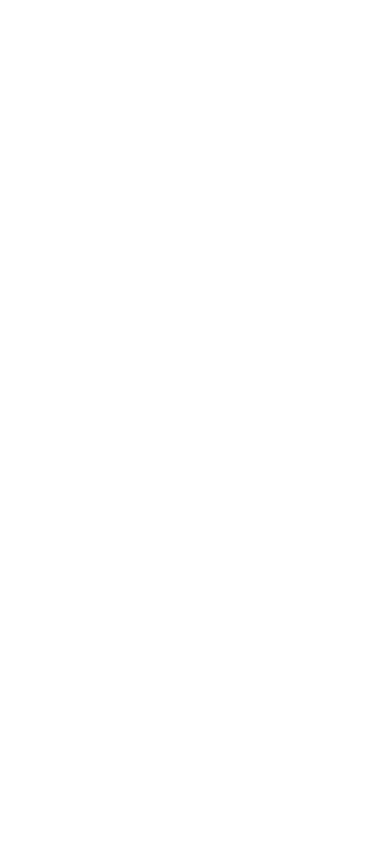
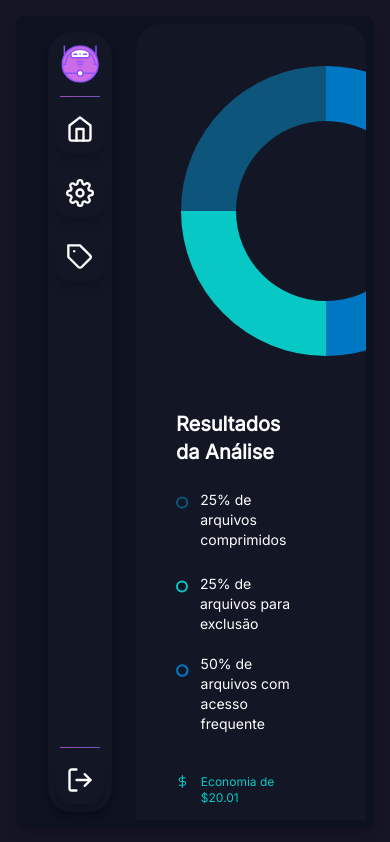
Before and after one commit to Anemaygi/CyberGari-interface, a React (Vite) app: page /dashboard in a window 390 px wide. Before the commit this address had no page. Built offline with nearby package versions, Linux system fonts and the light colour scheme.

Commit message:
feat: dashboard grid + minor responsiveness details

```diff
--- a/src/components/history-chart.tsx
+++ b/src/components/history-chart.tsx
@@ -51,7 +51,7 @@
 
 const HistoryChart: React.FC = () => {
   return (
-    <div className="h-full w-full overflow-y-auto items-center justify-center m-2 rounded-3xl flex flex-col bg-[#121625] mx-6 font-inter text-white shadow-md">
+    <div className="h-full w-full overflow-y-auto items-center justify-center rounded-3xl flex flex-col bg-[#121625] font-inter text-white shadow-md">
         <div className='items-left w-[90%] my-5'>
             <h2 className='text-xl font-extrabold text-left'>Armazenamento salvo por tempo</h2>
         </div>
--- a/src/components/pie-chart.tsx
+++ b/src/components/pie-chart.tsx
@@ -19,7 +19,7 @@
 
 const PieChart: React.FC = () => {
   return (
-    <div className="h-auto w-auto overflow-y-auto m-2 rounded-3xl flex-col font-inter bg-[#121625] mx-3 text-white shadow-md flow-root">
+    <div className="h-auto w-auto overflow-y-auto rounded-3xl flex-col font-inter bg-[#121625] text-white shadow-md flow-root">
       <div className="float-left mx-10 m-3.5 mt-8">
         <Doughnut data={data} />
       </div>
--- a/src/components/report-button.tsx
+++ b/src/components/report-button.tsx
@@ -14,8 +14,8 @@
 
 
   return (
-    <div className="border-2 border-roxo1 rounded-full p-2 m-4 inline-flex cursor-pointer h-full w-full" onClick={handleClick}>
-      <div className="shadow-sm bg-gradient-to-r m-1 from-roxo1 to-roxo2 w-full rounded-full flex items-center justify-center">
+    <div className="shadow-md border-2 border-roxo1 rounded-full p-2 inline-flex cursor-pointer h-72 w-72" onClick={handleClick}>
+      <div className="bg-gradient-to-r m-1 from-roxo1 to-roxo2 w-full rounded-full flex items-center justify-center">
         <div className="text-white"> <FiSearch size={size}/> </div>
       </div>
     </div>
--- /dev/null
+++ b/src/pages/dashboard.tsx
@@ -0,0 +1,34 @@
+import React from 'react';
+import SideBar from '@/components/sidebar';
+
+import PieChart from '@/components/pie-chart';
+import HistoryChart from '@/components/history-chart';
+import ReportButton from '@/components/report-button';
+
+
+const Dashboard: React.FC = () => {
+  return (
+      <div className="flex p-4 h-screen bg-secbackground">
+        <div className='flex shadow-lg rounded-lg w-screen h-full p-2 bg-background'>
+          <SideBar />
+
+           <div className="flex flex-grow overflow-y-auto">
+           <div className="grid grid-cols-1 lg:grid-cols-10 gap-4 w-full">
+            <div className="col-span-7 "><PieChart /></div>
+            <div className="col-span-3">oi</div>
+            <div className="col-span-7"><HistoryChart /></div>
+            <div className="col-span-3 flex justify-center align-center items-center">
+              <div className="h-72 w-72"><ReportButton size={80} /></div>
+            </div>
+          </div>
+
+           </div>
+
+
+        </div>
+      </div>
+
+  );
+};
+
+export default Dashboard;
--- a/src/pages/template.tsx
+++ /dev/null
@@ -1,24 +0,0 @@
-import React from 'react';
-import SideBar from '@/components/sidebar';
-
-import PieChart from '@/components/pie-chart';
-import HistoryChart from '@/components/history-chart';
-import ReportButton from '@/components/report-button';
-
-
-const Template: React.FC = () => {
-  return (
-      <div className="flex p-4 h-screen bg-secbackground">
-        <div className='flex shadow-lg rounded-lg w-screen h-full p-2 bg-background'>
-          <SideBar />
-
-
-
-
-        </div>
-      </div>
-
-  );
-};
-
-export default Template;
--- a/src/routes/index.tsx
+++ b/src/routes/index.tsx
@@ -1,7 +1,7 @@
 import { Routes, Route } from "react-router-dom"
 import LandingPage from '@/pages/landing';
 import LoginPage from "@/pages/login";
-import Template from "@/pages/template";
+import Dashboard from "@/pages/dashboard";
 import Presentation from "@/pages/onboarding/presentation";
 
 export default function RootRouter() {
@@ -9,7 +9,7 @@
     <Routes>
       <Route path='/' element={<LandingPage />} />
       <Route path='/login' element={<LoginPage />} />
-      <Route path='/template' element={<Template />} />
+      <Route path='/dashboard' element={<Dashboard />} />
       <Route path='/presentation' element={<Presentation />} />
     </Routes>
   );
```
